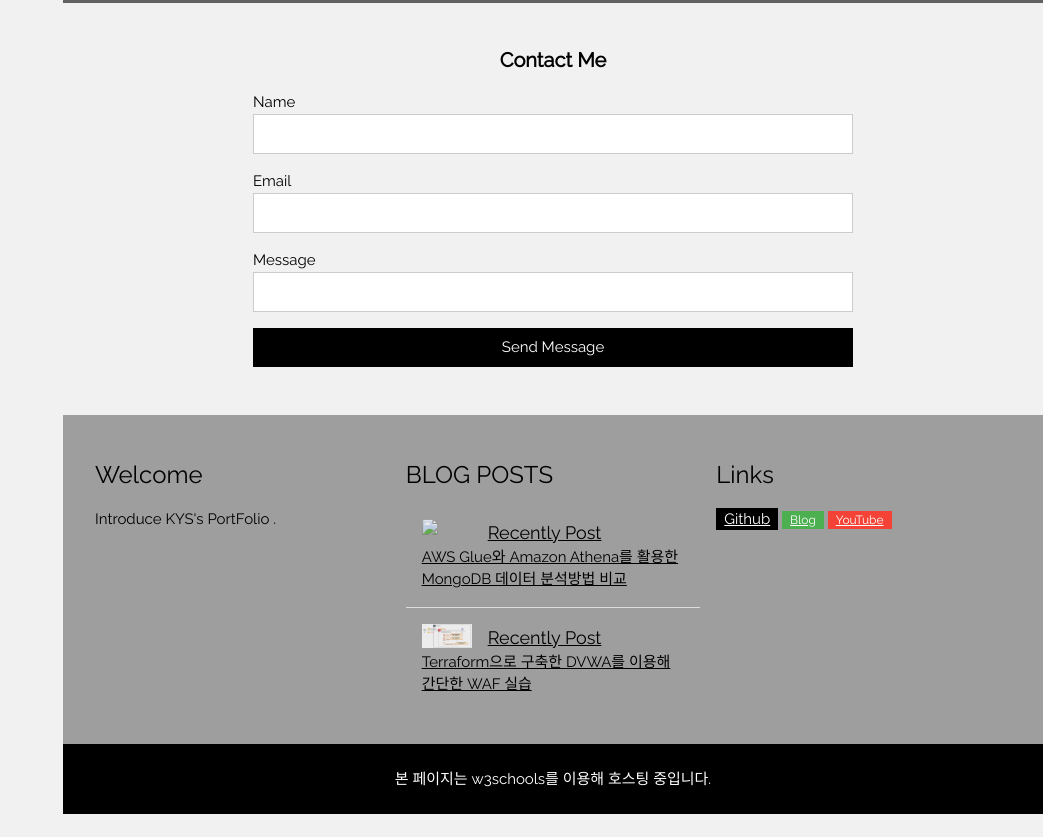
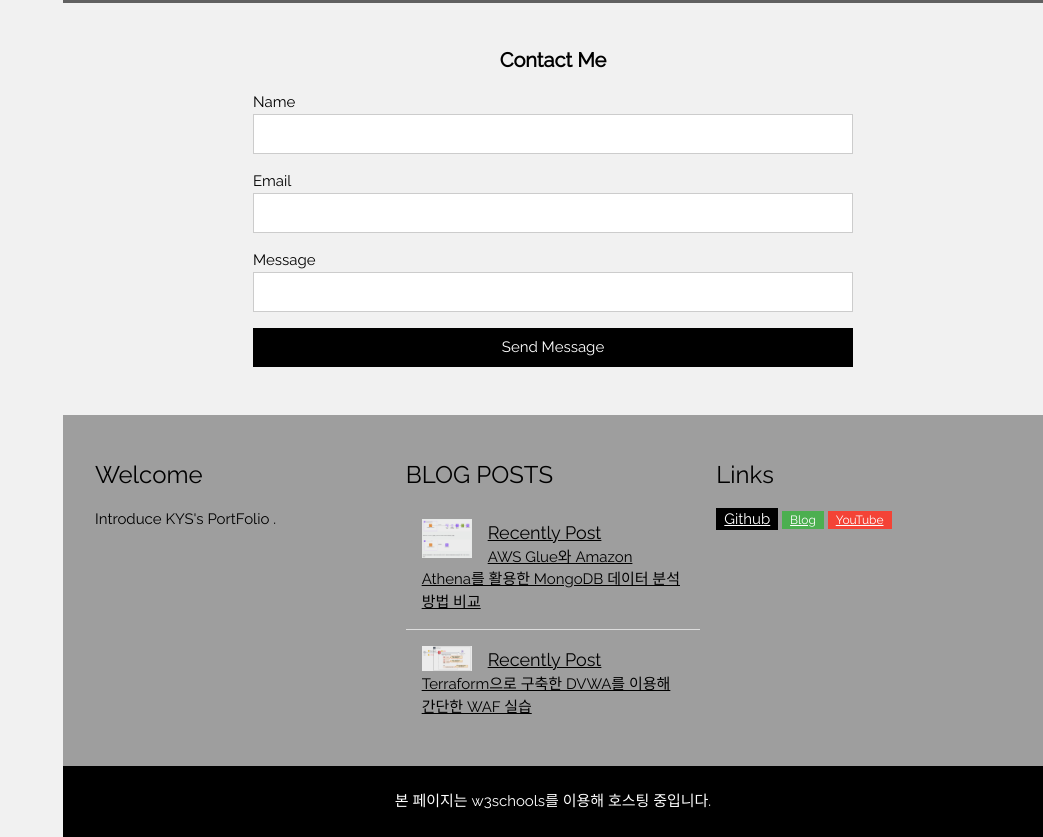
Before and after one commit to KYSgh/KYS-sPortFolioHosting, a plain HTML site: page index.html in a window 1280 px wide. Shown: the part 3616-4453 px from the top of the page, without its empty margins (237-1280 px from the left). Before the commit the page ends 4430 px from the top, so only its background shows below. Drawn offline with nearby package versions, Linux system fonts and the light colour scheme.

Commit message:
Update index.html

```diff
--- a/index.html
+++ b/index.html
@@ -230,7 +230,7 @@ Seoul software academy 520 Hours+ </li>
                     <ul class="w3-ul">
                         <li class="w3-padding-16 w3-hover-black">
     <a href="https://velog.io/@kys/AWS-Glue%EC%99%80-Amazon-Athena%EB%A5%BC-%ED%99%9C%EC%9A%A9%ED%95%9C-MongoDB-%EB%8D%B0%EC%9D%B4%ED%84%B0-%EB%B6%84%EC%84%9D%EB%B0%A9%EB%B2%95-%EB%B9%84%EA%B5%90" target="_blank">
-        <img src="./.png" class="w3-left w3-margin-right" style="width:50px">
+        <img src="./mong.png" class="w3-left w3-margin-right" style="width:50px">
         <span class="w3-large">Recently Post</span><br>
         <span>AWS Glue와 Amazon Athena를 활용한 MongoDB 데이터 분석방법 비교</span>
     </a>
```
